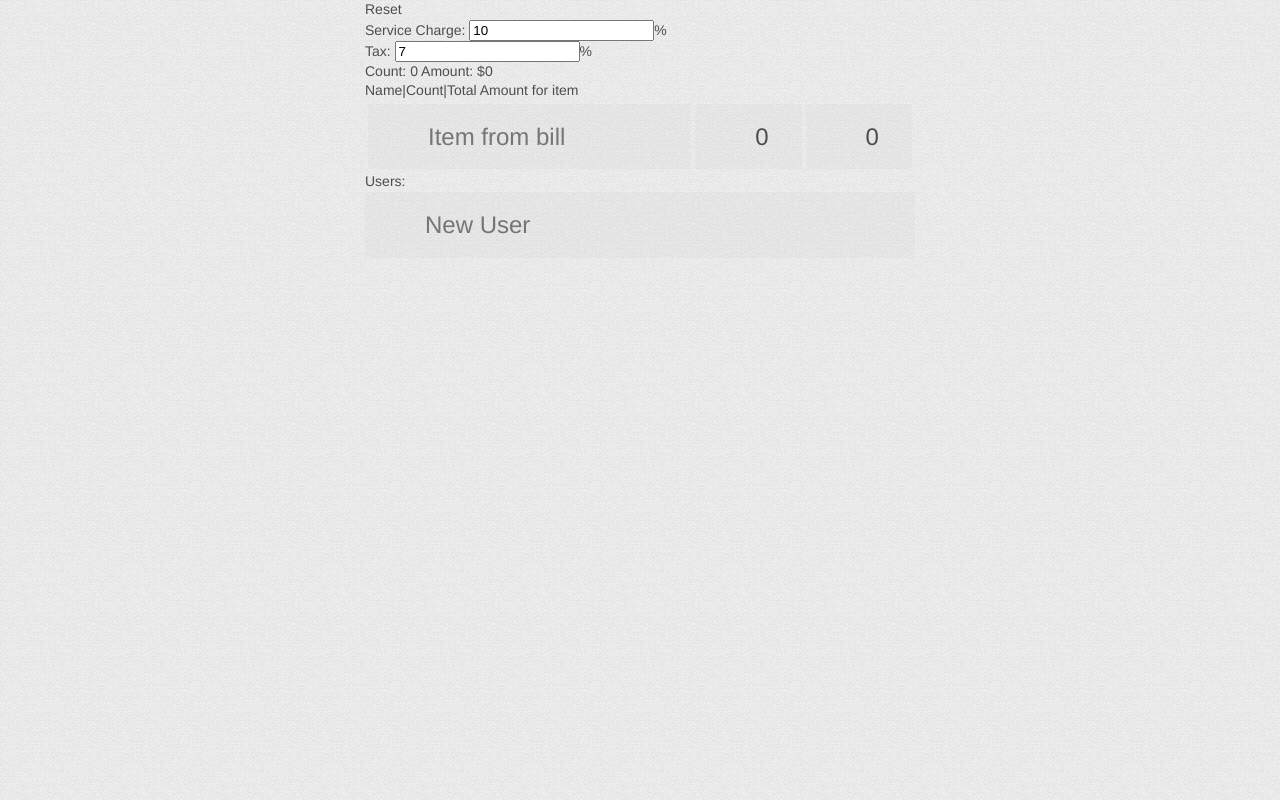
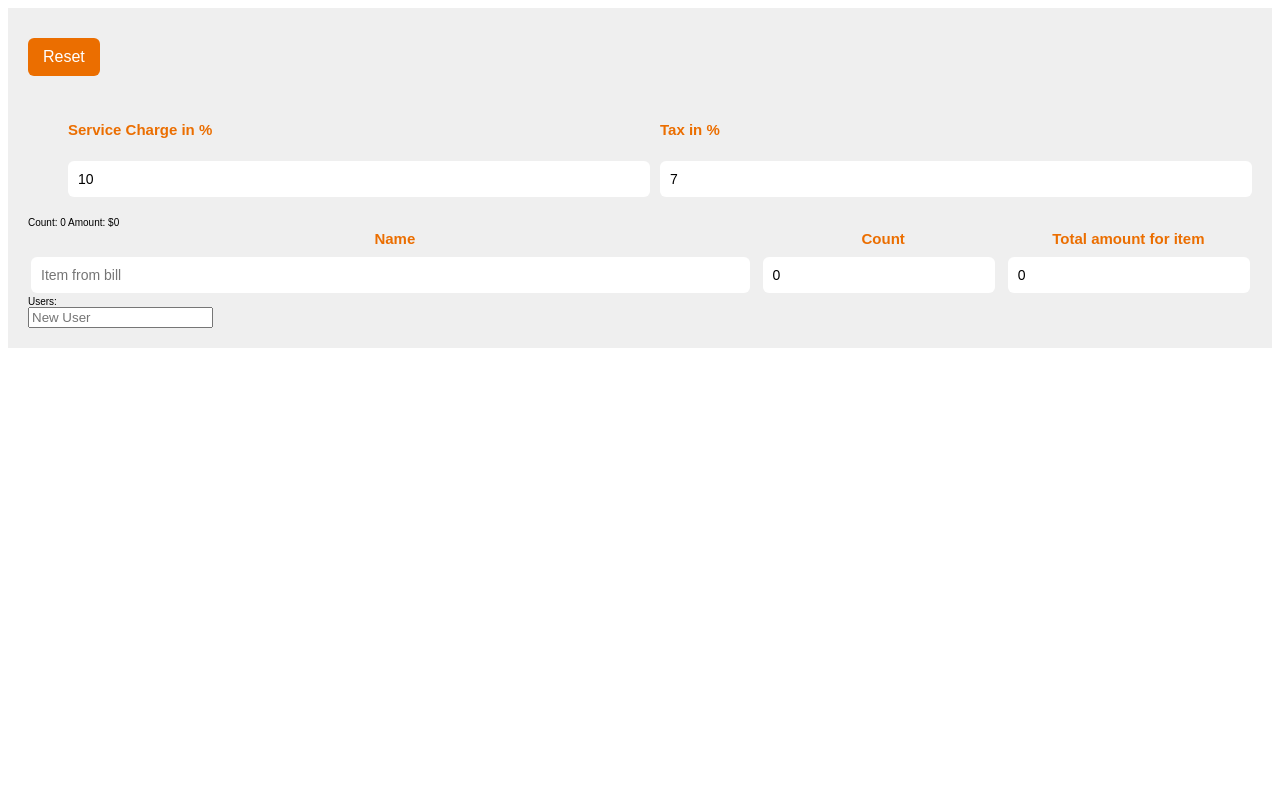
Before and after one commit to arudenko/splitter, a website: page index.html in a window 1280 px wide. Drawn offline with Linux system fonts and the light colour scheme.

Commit message:
Initial styling

```diff
--- /dev/null
+++ b/css/main.css
@@ -0,0 +1,84 @@
+html {
+	font-size: 62.5%;
+}
+
+* { box-sizing: border-box; }
+input, textarea { outline: none; }
+
+.container {
+	margin: 5rem auto;
+}
+
+.sub-container {
+	padding: 2rem;
+	background-color: #efefef;
+	font-family: arial, sans-serif;
+}
+
+.spaced {
+	margin-bottom: 1.5rem;
+	padding-bottom: 1.5rem;
+	/*border-bottom: 1px solid lightgrey;*/
+}
+
+.list {
+	margin: 0 0 2rem 0;
+}
+
+.list li {
+	display: inline-block;
+	width: 50%;
+	padding-right: 1rem;
+}
+.list li:last-of-type { padding-right: 0; }
+
+.input-generic {
+	width: 100%;
+	padding: 1rem;
+	border: none;
+	border-radius: .6rem;
+	font-size: 1.4rem;
+	color: black;
+}
+
+.label {
+	padding: 0 0 .75rem 0;
+	font-size: 1.5rem;
+	font-weight: bold;
+	color: #eb6e00;
+}
+
+.button {
+	padding: 10px 15px 10px 15px;
+	font-size: 1.6rem;
+	border: none;
+	text-decoration: none;
+}
+.button:hover { cursor: pointer; }
+
+
+.pay-attention {
+	color: #ffffff;
+	background: #eb6e00;
+	-webkit-border-radius: .6rem;
+	-moz-border-radius: .6rem;
+	border-radius: .6rem;
+}
+
+.pay-attention:hover { background: #ff7a05;	}
+
+.main-table {
+	/*table-layout: fixed;*/
+	width: 100%
+}
+
+.main-table td {
+	width: 20%;
+	padding-right: 1rem;
+}
+
+.main-table td:first-of-type {
+	width: 60%;
+}
+
+.main-table td:last-of-type { padding-right: 0; }
--- /dev/null
+++ b/css/reset.css
@@ -0,0 +1,34 @@
+html, body, div, span, applet, object, iframe, h1, h2, h3, h4, h5, h6, p, blockquote, pre, a, abbr, acronym, address, big, cite, code, del, dfn, em, img, ins, kbd, q, s, samp, small, strike, strong, sub, sup, tt, var, b, u, i, center, dl, dt, dd, ol, ul, li, fieldset, form, label, legend, table, caption, tbody, tfoot, thead, tr, th, td, article, aside, canvas, details, embed, figure, figcaption, footer, header, hgroup, menu, nav, output, ruby, section, summary, time, mark, audio, video {
+  margin: 0;
+  padding: 0;
+  border: 0;
+  font: inherit;
+  font-size: 100%;
+  vertical-align: baseline; }
+
+html {
+  line-height: 1; }
+
+ol, ul {
+  list-style: none; }
+
+table {
+  border-collapse: collapse;
+  border-spacing: 0; }
+
+caption, th, td {
+  text-align: left;
+  font-weight: normal;
+  vertical-align: middle; }
+
+q, blockquote {
+  quotes: none; }
+q:before, q:after, blockquote:before, blockquote:after {
+  content: "";
+  content: none; }
+
+a img {
+  border: none; }
+
+article, aside, details, figcaption, figure, footer, header, hgroup, menu, nav, section, summary {
+  display: block; }
--- a/index.html
+++ b/index.html
@@ -4,7 +4,7 @@
     <meta http-equiv='Content-type' content='text/html; charset=utf-8'>
     <meta name="viewport" content="width=device-width,initial-scale=1">
 
-    <link rel="stylesheet" type="text/css"  href="css/base.css">
+    <link rel="stylesheet" type="text/css"  href="css/main.css">
 
 
     <title>Splitter</title>
--- a/js/app.js
+++ b/js/app.js
@@ -109,12 +109,20 @@ var Bill = React.createClass({
 
             <div>
             Count: {activeTodoCount} Amount: ${totalAmount}<br/>
-                Name|Count|Total Amount for item
 
-                <table>
+                <table className="main-table">
+                    <thead>
                         <tr>
-                        <td width="60%">
+                            <th className="label">Name</th>
+                            <th className="label">Count</th>
+                            <th className="label">Total amount for item</th>
+                        </tr>
+                    </thead>
+                    <tbody>
+                        <tr>
+                            <td>
                                 <input
+                                className="input-generic"
                                 ref="newField"
                                 id="new-todo"
                                 placeholder="Item from bill"
@@ -124,6 +132,7 @@ var Bill = React.createClass({
                             </td>
                             <td>
                                 <input
+                                className="input-generic"
                                 ref="newCount"
                                 id="new-todo"
                                 placeholder="0"
@@ -133,6 +142,7 @@ var Bill = React.createClass({
                             </td>
                             <td>
                                 <input
+                                className="input-generic"
                                 ref="newAmount"
                                 id="new-todo"
                                 placeholder="0"
@@ -141,6 +151,7 @@ var Bill = React.createClass({
                                 />
                             </td>
                         </tr>
+                    </tbody>
                 </table>
             {main}
             </div>
@@ -161,10 +172,25 @@ var App = React.createClass({
     render: function () {
         return (
 
-            <div>
-                <button type="button" onClick={this.handleResetClick}>Reset</button> <br/>
-                Service Charge: <input ref="serviceChargeText" defaultValue={model.service_charge} onChange={this.handleChange}/>% <br/>
-                Tax: <input ref="taxText" defaultValue={model.tax} onChange={this.handleChange} />% <br/>
+            <div className="sub-container">
+                <p className="spaced">
+                    <button className="button pay-attention" type="button" onClick={this.handleResetClick}>Reset</button> <br/>
+                </p>
+                <ul className="list">
+                    <li>
+                        <p className="label">
+                            Service Charge in %
+                        </p>
+                        <input className="input-generic" ref="serviceChargeText" defaultValue={model.service_charge} onChange={this.handleChange}/>
+                    </li>
+                    <li>
+                        <p className="label">
+                            Tax in %
+                        </p>
+                        <input className="input-generic" ref="taxText" defaultValue={model.tax} onChange={this.handleChange} />
+                    </li>
+                </ul>
+
                 <Bill model={this.props.model}/>
                 Users:
                 <UsersList model={this.props.model}/>
```
Also changed, not shown: index_template.html (+3 -2 lines). Lines whose indentation alone changed are shown as unchanged.
